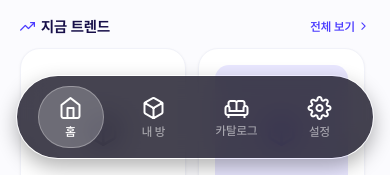
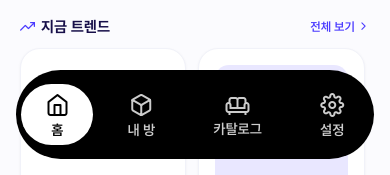
Before and after one commit to Room2scan/room2scan_app, a React Native app: screen / in a window 390 px wide. Shown: the part 669-844 px from the top of the page. Built offline with nearby package versions, Linux system fonts and the light colour scheme.

Commit message:
fix(nav): follow Figma exactly - black pill, white active tab, transparent inactive

```diff
--- a/src/components/Shared.tsx
+++ b/src/components/Shared.tsx
@@ -6,7 +6,6 @@ import {
 } from 'react-native';
 import { Text } from './Typography';
 import { BlurView } from 'expo-blur';
-import { LinearGradient } from 'expo-linear-gradient';
 import { Feather } from '@expo/vector-icons';
 import { MaterialCommunityIcons } from '@expo/vector-icons';
 import { useSafeAreaInsets } from 'react-native-safe-area-context';
@@ -80,16 +79,14 @@ export const BottomNav = ({
       style={[styles.navOuter, { paddingBottom: Math.max(insets.bottom, 8) + 8 }]}
       pointerEvents="box-none"
     >
-      {/* Glass pill — blur + dark overlay */}
       <View style={styles.navPill}>
-        <BlurView intensity={70} tint="dark" style={StyleSheet.absoluteFillObject} />
-        <View style={styles.navPillOverlay} />
-
         {NAV_TABS.map(tab => {
           const isActive = activeTab === tab.id;
+          const activeIconColor = '#000';
+          const inactiveIconColor = 'rgba(255,255,255,0.8)';
           const icon = tab.featherIcon
-            ? <Feather name={tab.featherIcon as any} size={24} color="#fff" />
-            : <MaterialCommunityIcons name={tab.mciIcon as any} size={24} color="#fff" />;
+            ? <Feather name={tab.featherIcon as any} size={24} color={isActive ? activeIconColor : inactiveIconColor} />
+            : <MaterialCommunityIcons name={tab.mciIcon as any} size={24} color={isActive ? activeIconColor : inactiveIconColor} />;
           return (
             <TouchableOpacity
               key={tab.id}
@@ -166,54 +163,47 @@ const styles = StyleSheet.create({
     zIndex: 20,
     paddingHorizontal: 16,
   },
+  /* Figma: outer fill=rgba(0,0,0,1) r=100 pad=L30R30T29B29 gap=10 */
   navPill: {
     flexDirection: 'row',
     alignItems: 'center',
-    justifyContent: 'space-between',
+    justifyContent: 'center',
+    gap: 10,
     width: '100%',
+    backgroundColor: '#000',
     borderRadius: 100,
-    overflow: 'hidden',
-    paddingHorizontal: 12,
-    paddingVertical: 10,
-    borderWidth: 1,
-    borderColor: 'rgba(255,255,255,0.18)',
-    shadowColor: '#000',
-    shadowOffset: { width: 0, height: 8 },
-    shadowOpacity: 0.30,
-    shadowRadius: 20,
-    elevation: 12,
-  },
-  navPillOverlay: {
-    ...StyleSheet.absoluteFillObject,
-    backgroundColor: 'rgba(20,18,40,0.55)',
+    paddingHorizontal: 16,
+    paddingVertical: 14,
   },
   navTabBtn: {
-    flex: 1,
     alignItems: 'center',
   },
+  /* Figma: active fill=rgba(255,255,255,1) r=100 pad=L36R36T8B6 */
   navActiveTab: {
-    backgroundColor: 'rgba(255,255,255,0.22)',
+    backgroundColor: '#fff',
     borderRadius: 100,
-    paddingHorizontal: 20,
-    paddingVertical: 8,
+    paddingHorizontal: 24,
+    paddingTop: 8,
+    paddingBottom: 6,
     alignItems: 'center',
     gap: 3,
-    borderWidth: 1,
-    borderColor: 'rgba(255,255,255,0.30)',
   },
   navActiveLabel: {
-    color: '#fff',
+    color: '#000',
     fontWeight: '600',
-    fontSize: 12,
+    fontSize: 14,
   },
+  /* Figma: inactive — no fill, pad=L36R36T8B6 same size */
   navInactiveTab: {
+    paddingHorizontal: 24,
+    paddingTop: 8,
+    paddingBottom: 6,
     alignItems: 'center',
-    paddingVertical: 8,
     gap: 3,
   },
   navInactiveLabel: {
-    color: 'rgba(255,255,255,0.55)',
-    fontWeight: '500',
-    fontSize: 12,
+    color: 'rgba(255,255,255,0.8)',
+    fontWeight: '600',
+    fontSize: 14,
   },
 });
```
